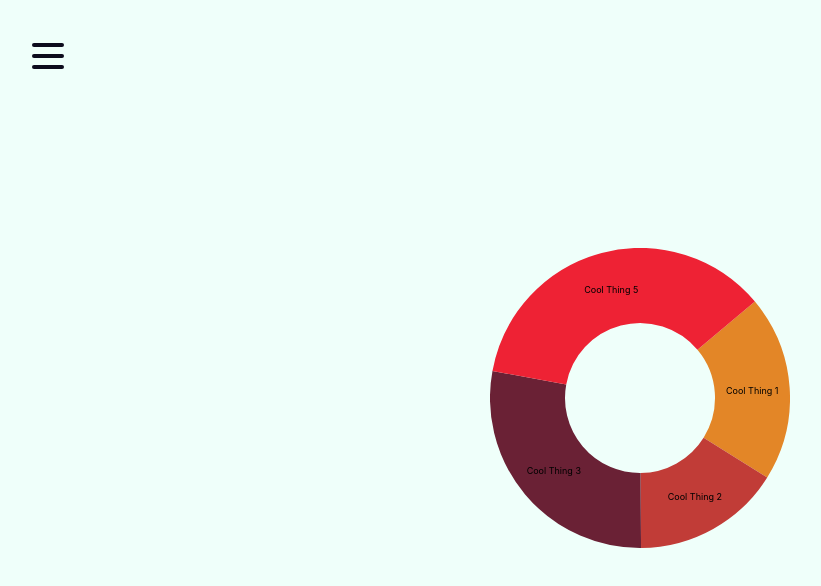
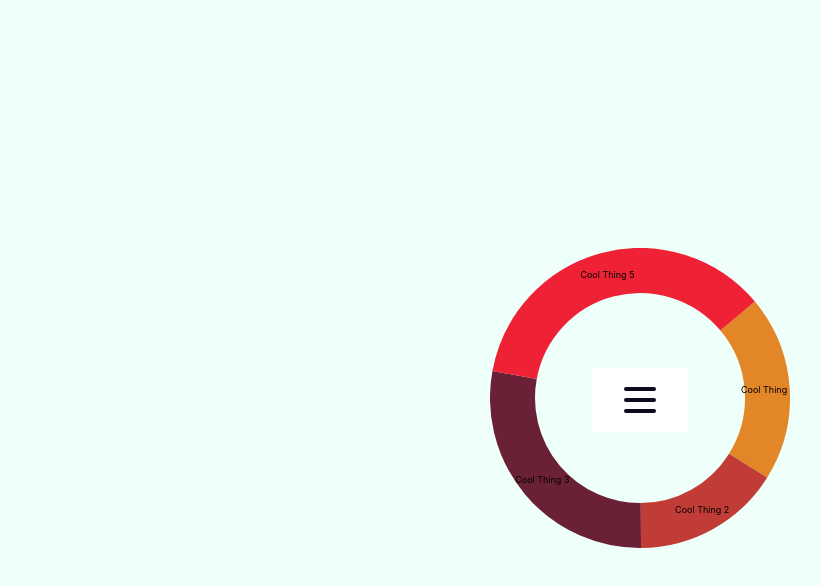
Before and after one commit to JaidenRM/jrm-home, a React (Create React App) app: page / in a window 1280 px wide. Shown: the top 586 px of the page, without its empty margins (0-821 px from the left). Built offline with nearby package versions, Linux system fonts and the light colour scheme.

Commit message:
-- Menu is functioning as expected for a proto but the code is rather messy, need to clean it up

```diff
--- a/src/App.tsx
+++ b/src/App.tsx
@@ -2,7 +2,6 @@ import React from 'react';
 import { ThemeProvider } from 'styled-components';
 import { GlobalStyles } from './assets/css_in_js/globalStyle';
 import { Theme } from './assets/css_in_js/theme';
-import { MyHamburgerMenu } from './components/HamburgerMenu/MyHamburgerMenu';
 import { MyWheelMenu } from './components/MyWheelMenu';
 
 function App() {
@@ -10,8 +9,9 @@ function App() {
     <ThemeProvider theme={Theme}>
       <>
         <GlobalStyles/>
-        <MyHamburgerMenu/>
-        <MyWheelMenu/>
+        <MyWheelMenu
+          innerHoleCoverage={70}
+        />
       </>
     </ThemeProvider>
   );
--- a/src/components/HamburgerMenu/MyHamburger.tsx
+++ b/src/components/HamburgerMenu/MyHamburger.tsx
@@ -1,9 +1,7 @@
 import styled from 'styled-components';
 
 const StyledBurger = styled.button`
-    position: absolute;
-    top: 5%;
-    left: 2rem;
+
     display: flex;
     flex-direction: column;
     justify-content: space-around;
--- a/src/components/HamburgerMenu/MyHamburgerMenu.tsx
+++ b/src/components/HamburgerMenu/MyHamburgerMenu.tsx
@@ -6,16 +6,14 @@ export const MyHamburgerMenu = () => {
     //hooks
     const [isOpen, setIsOpen] = useState(false);
 
+    //components
+    const controller = <MyHamburger isOpen={isOpen} setIsOpen={setIsOpen} />;
+
     //render
     return (
-        <>
-            <MyHamburger
-                isOpen={isOpen}
-                setIsOpen={setIsOpen}
-            />
-            <MySideMenu
-                isOpen={isOpen}
-            />
-        </>
+        <MySideMenu
+            isOpen={isOpen}
+            controller={controller}
+        />
     );
 }
--- a/src/components/HamburgerMenu/MySideMenu.tsx
+++ b/src/components/HamburgerMenu/MySideMenu.tsx
@@ -9,10 +9,10 @@ const StyledMenu = styled.nav`
     text-align: left;
     padding: 2rem;
     position: absolute;
-    top: 0;
-    left: 0;
+    left: 50%;
+    top: 50%;
     transition: transform 0.3s ease-in-out;
-    transform: ${(props: IMenuProps) => props.isOpen ? 'translateX(0)' : 'translateX(-100%)'};
+    transform: translate(-50%, -50%);
 
     @media (max-width: ${({ theme }) => theme.mobile}) {
         width: 100%;
@@ -39,25 +39,64 @@ const StyledMenu = styled.nav`
     }
 `;
 
-interface IMenuProps {
-    isOpen: boolean
-}
+const ControllerDiv = styled.div<IMenuProps>`
+    background-color: white;
+    padding: 1rem 2rem;
+    margin: 0 auto;
+    position: absolute;
+    left: ${props => props.isOpen ? '-5rem' : 'calc(50% - 3rem)'};
+    top: calc(50% - 2rem);
+    transition: color 0.3s linear;
+`;
 
-export const MySideMenu = (props: IMenuProps) => {
-    return (
-        <StyledMenu {...props}>
+const MenuOptions: React.ReactNode[] = [
     <a href="/">
         <span role="img" aria-label="about us">&#x1f481;&#x1f3fb;&#x200d;&#x2642;&#xfe0f;</span>
         About us
-            </a>
+    </a>,
     <a href="/">
         <span role="img" aria-label="price">&#x1f4b8;</span>
         Pricing
-                </a>
+    </a>,
     <a href="/">
         <span role="img" aria-label="contact">&#x1f4e9;</span>
         Contact
     </a>
-        </StyledMenu>
+]
+
+interface IMenuProps {
+    isOpen: boolean,
+    controller: React.ReactNode
+}
+
+// function RenderMenu(menuItems: React.ReactNode[], controller: React.ReactNode): React.ReactNode[] {
+//     const halfway = menuItems.length / 2;
+//     const middleElement =
+//         <ControllerDiv>
+//             {controller}
+//         </ControllerDiv>;
+
+//     menuItems.splice(halfway, 0, middleElement);
+//     return menuItems;
+
+// }
+
+export const MySideMenu = (props: IMenuProps) => {
+    return (
+        <>
+            {
+                props.isOpen ? <>
+                    <ControllerDiv {...props}>
+                        {props.controller}
+                    </ControllerDiv>
+                    <StyledMenu {...props}>
+                        {MenuOptions}
+                    </StyledMenu></>
+                :
+                    <ControllerDiv {...props}>
+                        {props.controller}
+                    </ControllerDiv>
+            }
+        </>
     );
 }
--- a/src/components/MyWheelMenu.tsx
+++ b/src/components/MyWheelMenu.tsx
@@ -1,8 +1,10 @@
 import React from "react";
 import { PieChart } from "react-minimal-pie-chart";
 import { DataEntry } from "react-minimal-pie-chart/types/commonTypes";
+import styled from "styled-components";
 import { PIE_CHART_DATA as PieChartData } from "../constants/testData"
 import { WheelMenuOption } from "../models/WheelMenuOption";
+import { MyHamburgerMenu } from "./HamburgerMenu/MyHamburgerMenu";
 
 /********************************************************
  * Class Goals
@@ -23,6 +25,19 @@ const defaultProps: IWheelMenuProps = {
     innerHoleCoverage: 50,
 }
 
+const StyledDiv = styled.div`
+    position: relative;
+
+    .center-me {
+        position: absolute;
+        top: calc(50% - 1rem);
+        left: calc(50% - 3rem);
+        padding-top: 0%;
+        text-align: center;
+        font-size: 13px;
+    }
+`;
+
 export const MyWheelMenu = (props: IWheelMenuProps) => {
     const outerData: DataEntry[] = [];
     const lineWidth: number = Math.max(100 - props.innerHoleCoverage, 0);
@@ -32,6 +47,10 @@ export const MyWheelMenu = (props: IWheelMenuProps) => {
         .forEach(opt => outerData.push(opt.ToDataEntry()));
 
     return (
+        <StyledDiv>
+
+                <MyHamburgerMenu/>
+
             <PieChart
                 data={outerData}
                 label={({ dataEntry }) => dataEntry.title }
@@ -39,7 +58,9 @@ export const MyWheelMenu = (props: IWheelMenuProps) => {
                 labelPosition={100 - lineWidth/2}
                 startAngle={320}
                 lineWidth={lineWidth}
+                style={{position: "relative", zIndex: -30, backgroundColor: 'rgba(0,0,0,0)'}}
             />
+        </StyledDiv>
     );
 }
 
```
Lines whose indentation alone changed are shown as unchanged.
